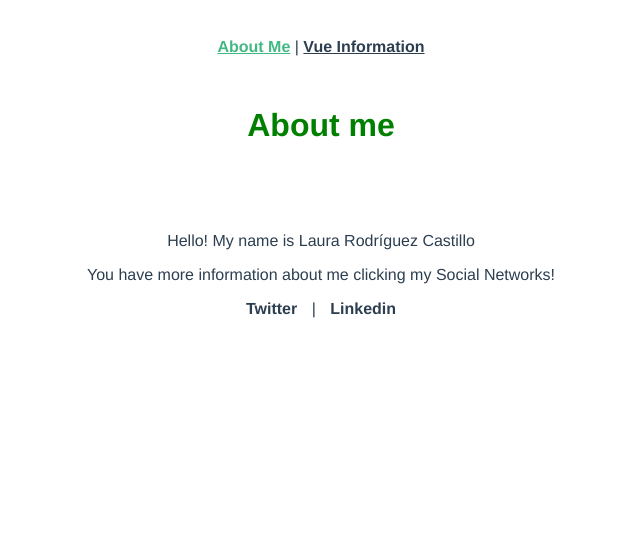
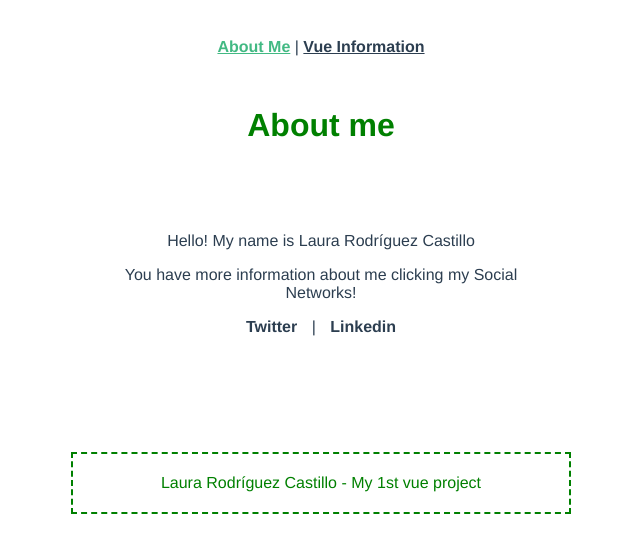
Before and after one commit to superpensando/lab-vue-setup, a Vue app: page /#/ in a window 1280 px wide. Shown: the top 552 px of the page, without its empty margins (319-959 px from the left). Built offline with nearby package versions, Linux system fonts and the light colour scheme.

Commit message:
Iteration 1 - Create Footer component

```diff
--- a/src/App.vue
+++ b/src/App.vue
@@ -4,7 +4,19 @@
     <router-link to="/vue">Vue Information</router-link>
   </nav>
   <router-view/>
+  <MyFooter />
 </template>
+
+<script>
+import MyFooter from '@/components/MyFooter.vue'
+
+export default {
+  components: {
+    MyFooter,
+  }
+}
+</script>
+
 
 <style lang="scss">
 #app {
@@ -13,6 +25,8 @@
   -moz-osx-font-smoothing: grayscale;
   text-align: center;
   color: #2c3e50;
+   max-width:500px;
+   margin: 0 auto;
 }
 
 nav {
--- /dev/null
+++ b/src/components/MyFooter.vue
@@ -0,0 +1,20 @@
+<template>
+  <footer class="footer">
+    Laura Rodríguez Castillo - My 1st vue project
+  </footer>
+</template>
+
+<script>
+export default {
+  name: 'MyFooter',
+}
+</script>
+
+<style lang="scss">
+.footer {
+    border: 2px dashed green;
+    color:green;
+    padding:20px;
+    margin:50px 0;
+}
+</style>
--- a/src/views/AboutView.vue
+++ b/src/views/AboutView.vue
@@ -9,7 +9,6 @@
       <a v-show="url" :href="url" :title="urlName" target="_blank">{{url }}</a>
     </p>
   </div>
-
 </template>
 
 <script>
--- a/src/views/HomeView.vue
+++ b/src/views/HomeView.vue
@@ -10,9 +10,8 @@
 import HelloWorld from '@/components/HelloWorld.vue'
 
 export default {
-  name: 'HomeView',
   components: {
-    HelloWorld
+    HelloWorld,
   }
 }
 </script>
```
